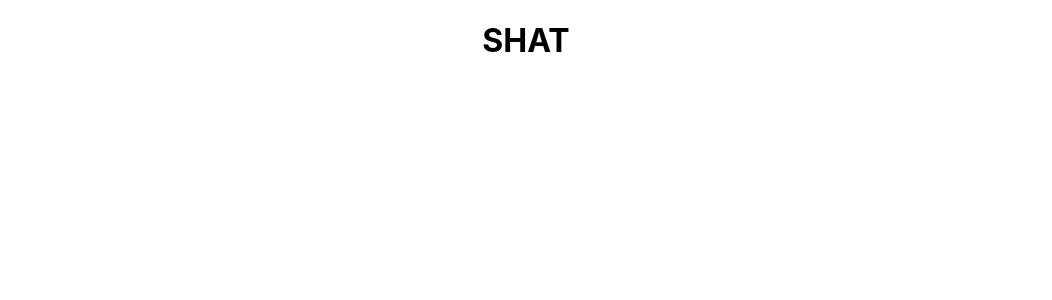
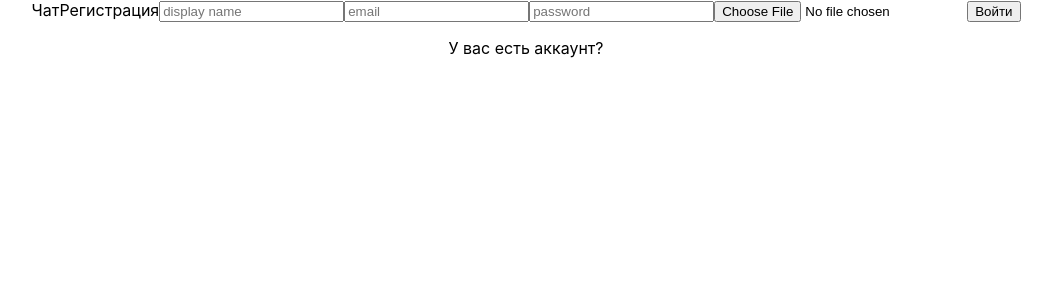
Before and after one commit to Khadziev/Chat, a React (Create React App) app: page / in a window 1280 px wide. Shown: the top 300 px of the page, without its empty margins (114-1166 px from the left). Built offline with nearby package versions, Linux system fonts and the light colour scheme.

Commit message:
регистрация

```diff
--- a/package.json
+++ b/package.json
@@ -9,6 +9,7 @@
     "react": "^18.2.0",
     "react-dom": "^18.2.0",
     "react-scripts": "5.0.1",
+    "sass": "^1.54.9",
     "web-vitals": "^2.1.4"
   },
   "scripts": {
--- a/src/App.js
+++ b/src/App.js
@@ -1,9 +1,10 @@
 import './App.css';
+import Registr from "./pages/Registr";
 
 function App() {
   return (
     <div className="App">
-      <h1>SHAT</h1>
+      <Registr/>
     </div>
   );
 }
--- /dev/null
+++ b/src/pages/Registr.jsx
@@ -0,0 +1,23 @@
+import React from 'react';
+
+function Registr(props) {
+    return (
+        <div className="formContainer">
+            <div className="formWrapper">
+                <span className="logo">Чат</span>
+                <span className="title">Регистрация</span>
+
+                <input type="text" placeholder="display name"/>
+                <input type="email" placeholder="email"/>
+                <input type="password" placeholder="password"/>
+                <input type="file"/>
+                <button>Войти</button>
+                <p>
+                    У вас есть аккаунт?
+                </p>
+            </div>
+        </div>
+);
+}
+
+export default Registr;
```
Also changed, not shown: src/pages/Home.jsx (added), src/pages/Login.jsx (added), 1 other file (tests, documents, lock files or other folders).
